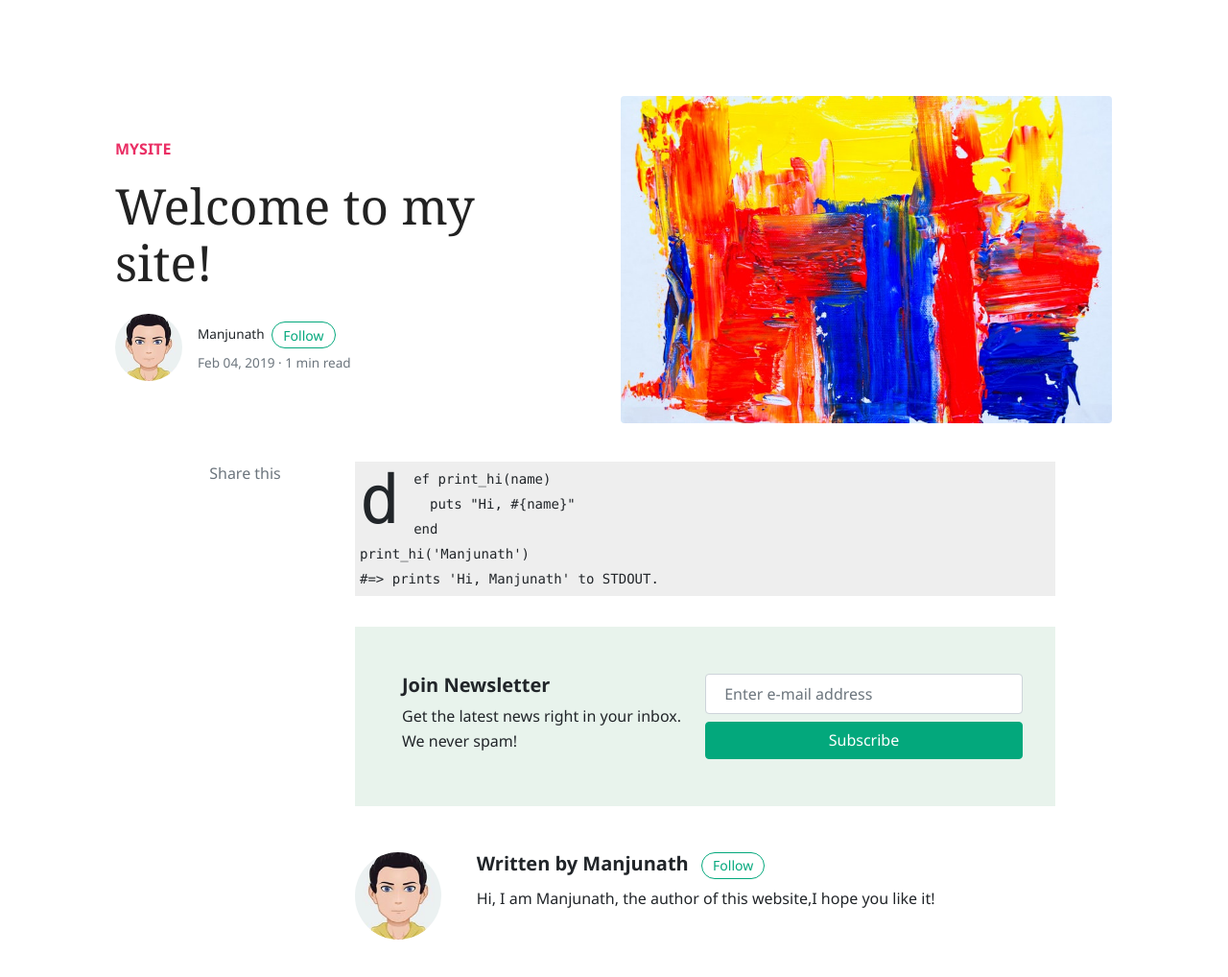
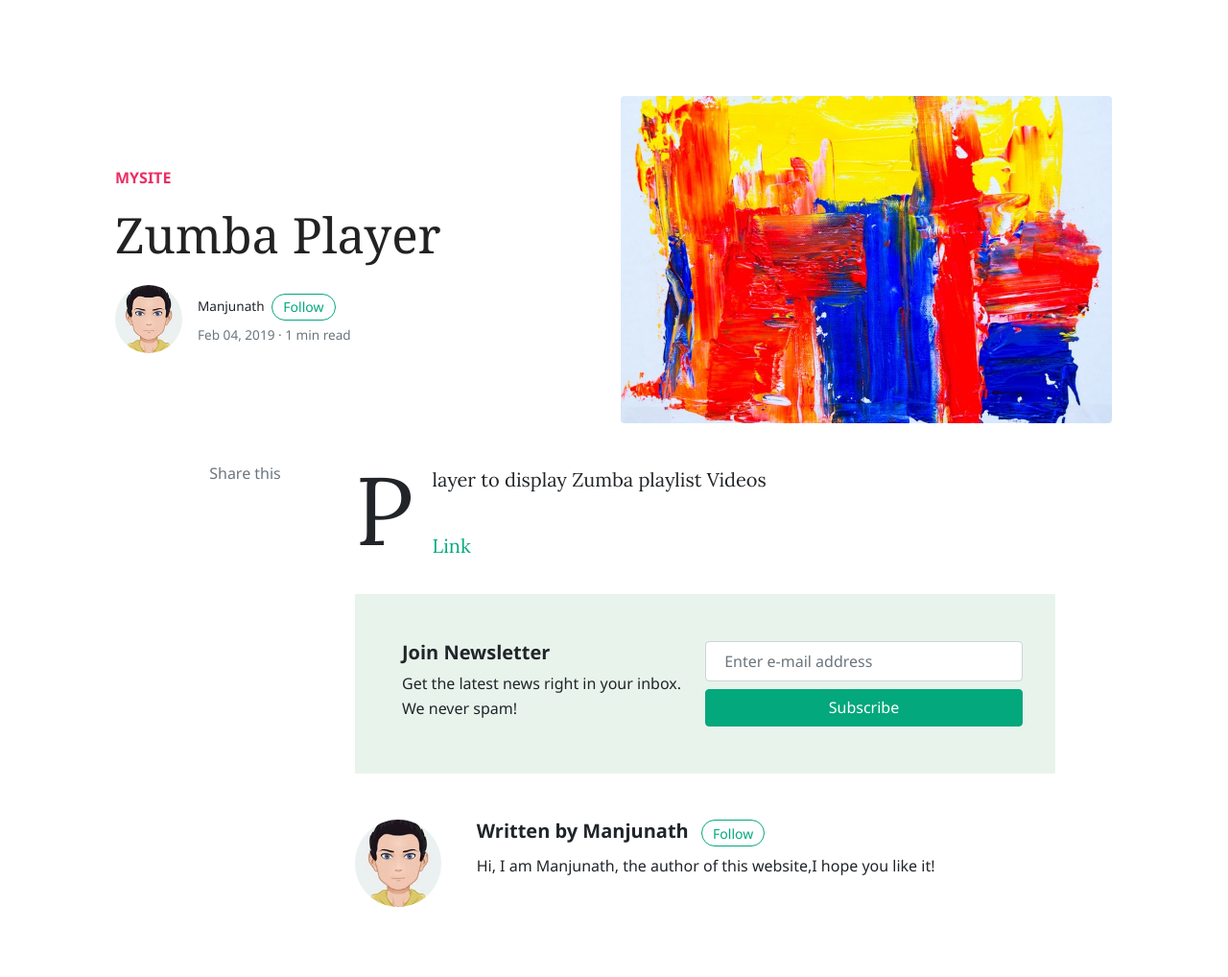
Before and after one commit to kalburgimanjunath/newtwoprofile, a Jekyll site: the page built from _posts/2019-02-04-welcome-to-jekyll.markdown, in a window 1280 px wide and 1051 px high. Shown: the top 1018 px of the window at 96% size. Built offline with Jekyll 4.4.1, drawn with Linux system fonts in a browser that asks for light colours; nearby versions of some CDN libraries; comment, search, counter and statistics services are not loaded.

Commit message:
zumba player

```diff
--- a/_posts/2019-02-04-welcome-to-jekyll.markdown
+++ b/_posts/2019-02-04-welcome-to-jekyll.markdown
@@ -1,15 +1,11 @@
 ---
 layout: post
-title:  "Welcome to my site!"
-categories: [ MySite ]
+title: Zumba Player
+categories:
+  - MySite
 image: assets/images/demo1.jpg
+published: true
 ---
+Player to display Zumba playlist Videos
 
-
-{% highlight ruby %}
-def print_hi(name)
-  puts "Hi, #{name}"
-end
-print_hi('Manjunath')
-#=> prints 'Hi, Manjunath' to STDOUT.
-{% endhighlight %}
+[Link](https://react-okftke.stackblitz.io/dashboard)
```
